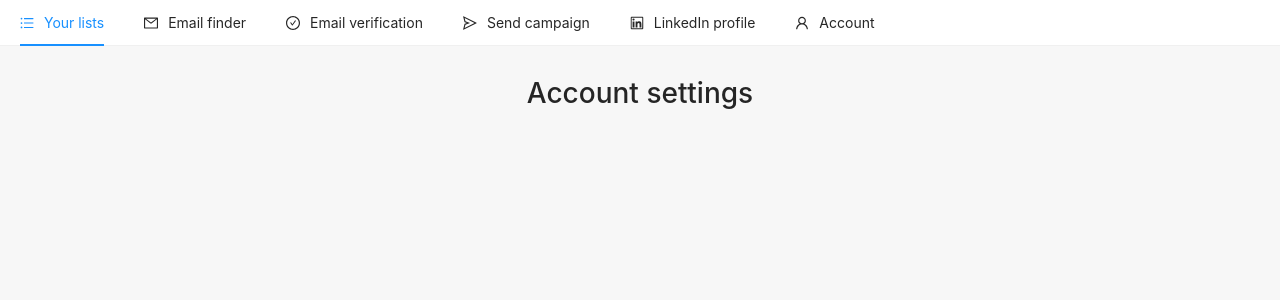
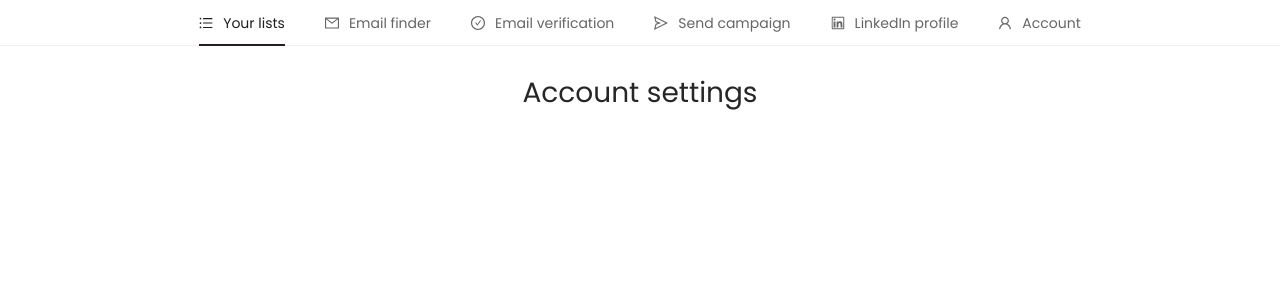
Before and after one commit to SebCarret/my-tools, a Next.js app: page /account in a window 1280 px wide. Shown: the top 300 px of the page. Built offline with nearby package versions, Linux system fonts and the light colour scheme.

Commit message:
customize theme

```diff
--- a/components/TopMenu.js
+++ b/components/TopMenu.js
@@ -123,8 +123,9 @@ export default function TopMenu() {
 
 const styles = {
     menu: {
+        display: 'flex',
+        justifyContent: 'center',
         width: '100%',
-        marginBottom: 25,
-        textAlign: 'center'
+        marginBottom: 25
     }
 }
--- a/next.config.js
+++ b/next.config.js
@@ -1,5 +1,14 @@
-const withBundleAnalyzer = require('@next/bundle-analyzer')({
-  enabled: process.env.ANALYZE === 'true',
-})
+const withLess = require("next-with-less");
 
-module.exports = withBundleAnalyzer()
+module.exports = withLess({
+  lessLoaderOptions: {
+    lessOptions: {
+      modifyVars: {
+        "primary-color": "#231F20",
+        "text-color": "#666666",
+        "font-family": "Poppins"
+      },
+      javascriptEnabled: true
+    },
+  },
+});
--- a/pages/_app.js
+++ b/pages/_app.js
@@ -1,6 +1,5 @@
-import 'antd/dist/antd.css'
-import '../styles/vars.css'
 import '../styles/global.css'
+import 'antd/dist/antd.less'
 import { Provider } from 'react-redux'
 import { createStore, combineReducers } from 'redux'
 import lists from '../reducers/list'
--- a/styles/global.css
+++ b/styles/global.css
@@ -1,3 +1,5 @@
+@import url('https://fonts.googleapis.com/css2?family=Poppins&display=swap');
+
 *,
 *:before,
 *:after {
@@ -16,6 +18,7 @@ body {
   -webkit-font-smoothing: antialiased;
   -moz-osx-font-smoothing: grayscale;
   text-rendering: optimizeLegibility;
+  font-family: Poppins, Roboto, sans-serif;
 }
 
 .text-left {
--- a/styles/vars.css
+++ /dev/null
@@ -1,5 +0,0 @@
-:root {
-  --backgroundColor: #f7f7f7;
-  --primaryColor: #191a1b;
-  --textColorSecondary: rgba(0, 0, 0, 0.45);
-}
```
Also changed, not shown: package.json (+18 -22 lines), 1 other file (tests, documents, lock files or other folders).
